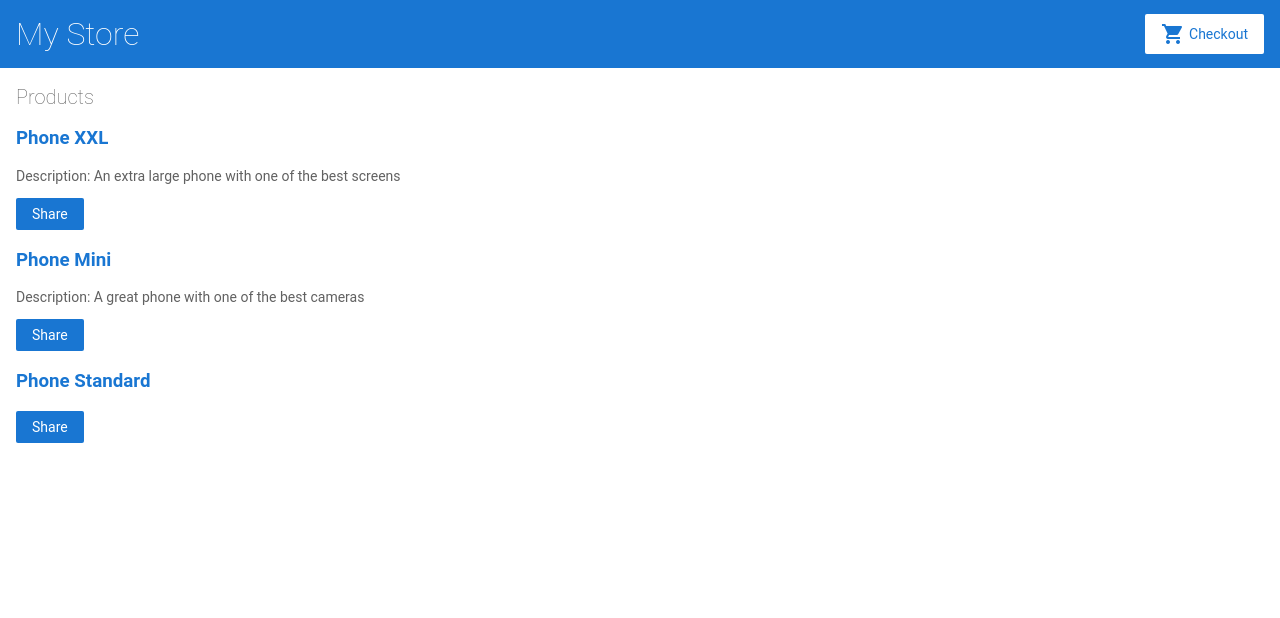
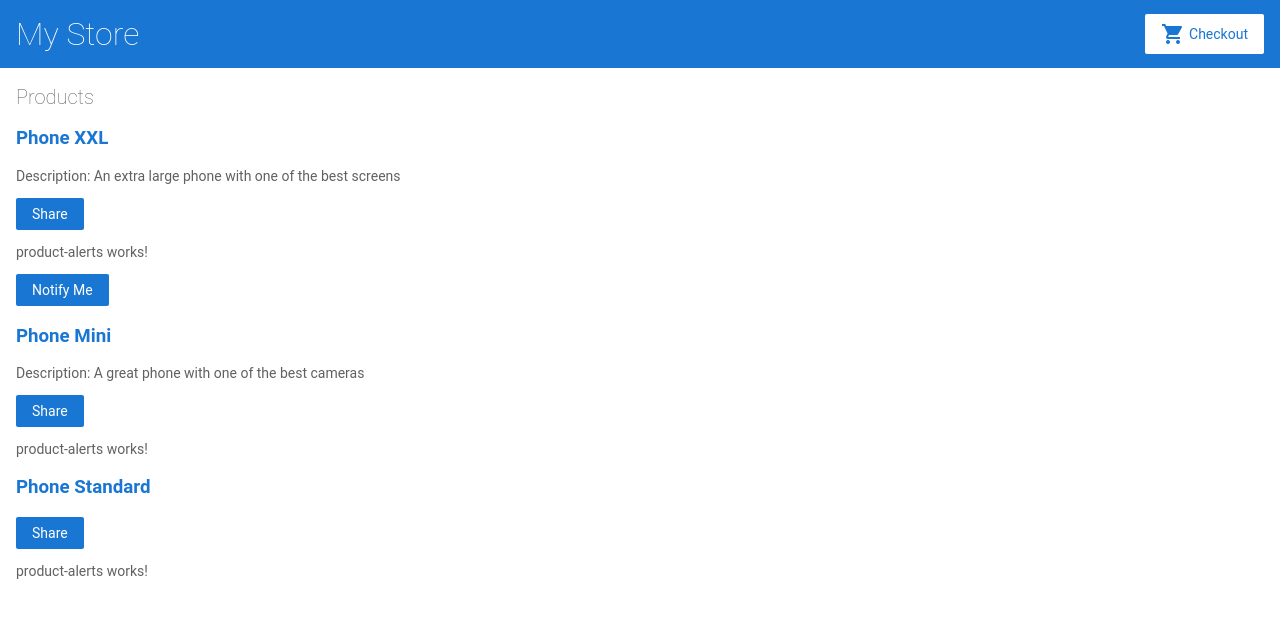
Before and after one commit to mvfuentes/angular-ejemplos, an Angular app: page / in a window 1280 px wide. Shown: the top 618 px of the page. Built offline with nearby package versions, Linux system fonts and the light colour scheme.

Commit message:
2 files modified, 3 added

```diff
--- a/src/app/app.module.ts
+++ b/src/app/app.module.ts
@@ -6,6 +6,7 @@
 import { AppComponent } from './app.component';
 import { TopBarComponent } from './top-bar/top-bar.component';
 import { ProductListComponent } from './product-list/product-list.component';
+import { ProductAlertsComponent } from './product-alerts/product-alerts.component';
 
 @NgModule({
   imports: [
@@ -18,7 +19,8 @@
   declarations: [
     AppComponent,
     TopBarComponent,
-    ProductListComponent
+    ProductListComponent,
+    ProductAlertsComponent
   ],
   bootstrap: [
     AppComponent
--- /dev/null
+++ b/src/app/product-alerts/product-alerts.component.html
@@ -0,0 +1,6 @@
+<p>
+product-alerts works!
+</p>
+<p *ngIf="product && product.price > 700">
+  <button>Notify Me</button>
+</p>
--- /dev/null
+++ b/src/app/product-alerts/product-alerts.component.ts
@@ -0,0 +1,19 @@
+import { Component, OnInit } from '@angular/core';
+import { Input } from '@angular/core';
+import { Product } from '../products';
+
+@Component({
+  selector: 'app-product-alerts',
+  templateUrl: './product-alerts.component.html',
+  styleUrls: ['./product-alerts.component.css']
+})
+export class ProductAlertsComponent implements OnInit {
+
+  @Input() product!: Product;
+
+  constructor() { }
+
+  ngOnInit() {
+  }
+
+}
--- a/src/app/product-list/product-list.component.html
+++ b/src/app/product-list/product-list.component.html
@@ -12,6 +12,10 @@
 <button (click)="share()">
   Share
 </button>
+
+<app-product-alerts
+  [product]="product">
+</app-product-alerts>
 </div>
 
 <!--
```
Also changed, not shown: src/app/product-alerts/product-alerts.component.css (added).
